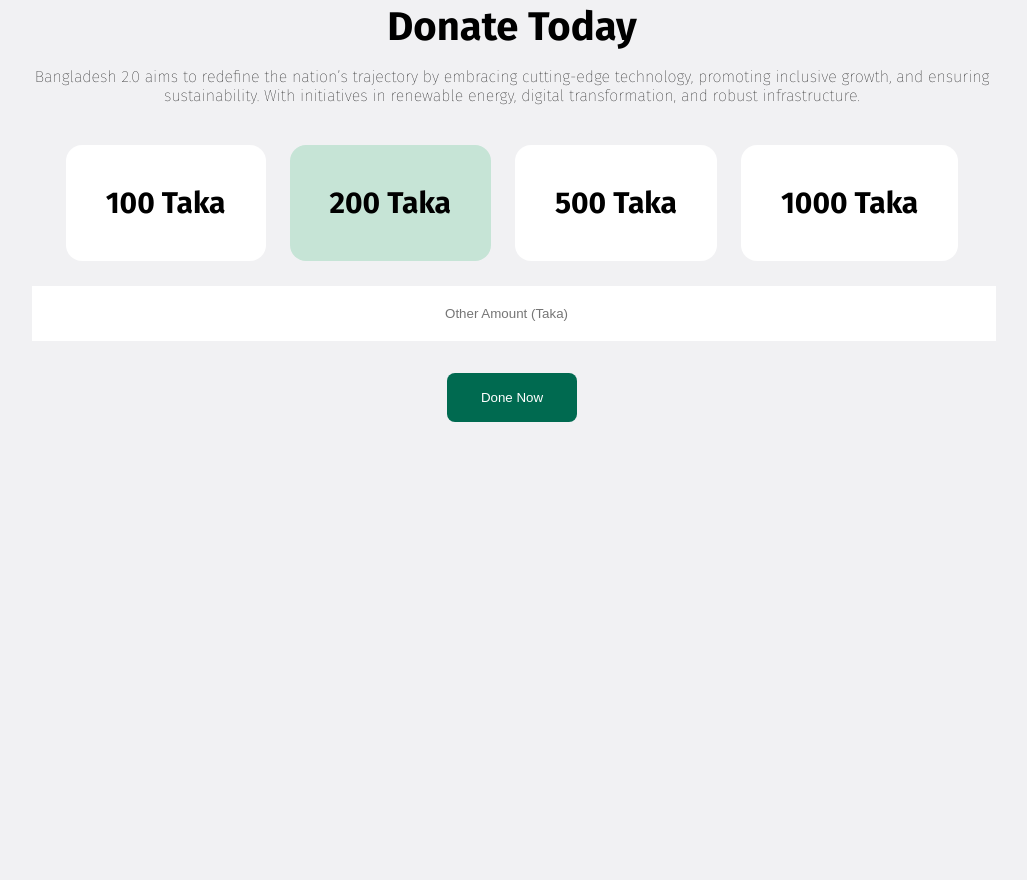
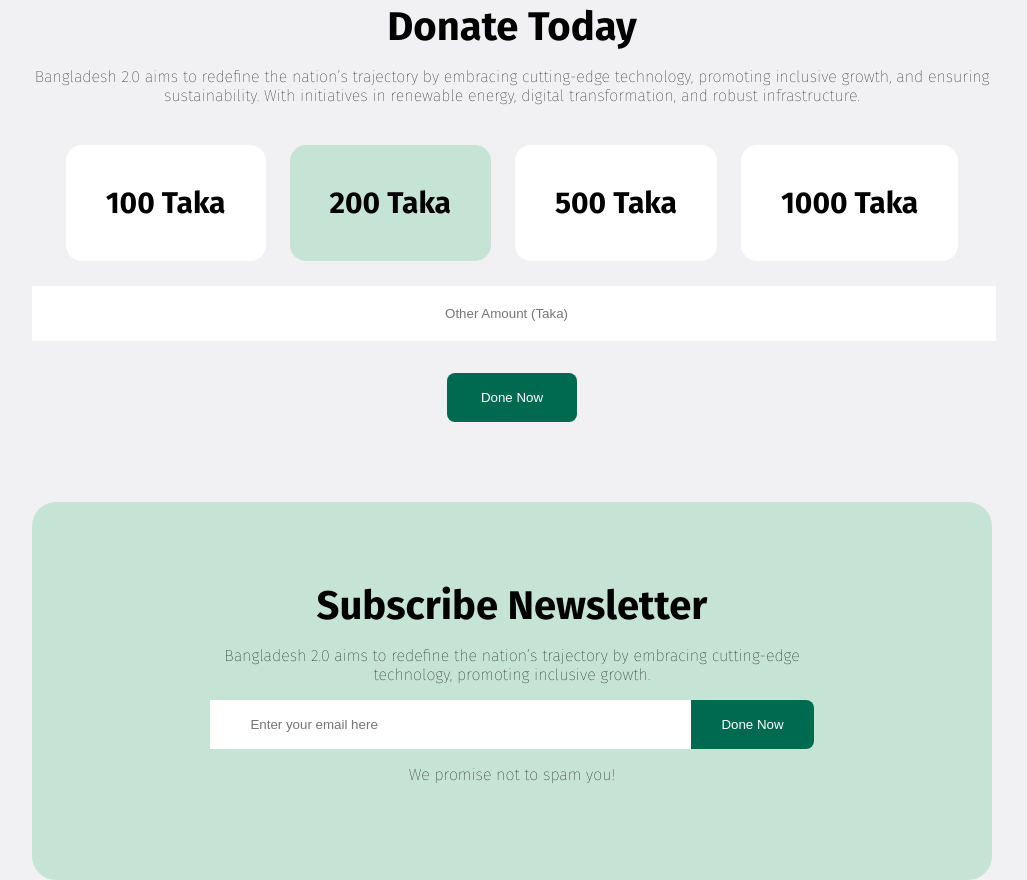
Before and after one commit to achibhossengit/hero-module-7, a plain HTML site: page index.html in a window 1280 px wide. Shown: the part 2912-3792 px from the top of the page, without its empty margins (128-1155 px from the left). Before the commit the page ends 3334 px from the top, so only its background shows below. Drawn offline with Linux system fonts and the light colour scheme.

Commit message:
newslatter successfully added

```diff
--- a/index.html
+++ b/index.html
@@ -118,6 +118,19 @@
                 <input class="common-btn" type="submit" value="Done Now">
             </div>
         </section>
+        <section class="newsletter-container">
+            <div class="newsletter-content">
+                <div class="section-title text-center">Subscribe Newsletter</div>
+                <p class="section-description text-center">Bangladesh 2.0 aims to redefine the nation’s trajectory by embracing cutting-edge technology, promoting inclusive growth.</p>
+                <div>
+                    <div class="subscribe-btn">
+                        <input type="email" name="" id="sub-input-1" placeholder="Enter your email here">
+                        <input type="submit" id="sub-input-2" value="Done Now">
+                    </div>
+                </div>
+                <p class="text-center">We promise not to spam you!</p>
+            </div>
+        </section>
     </main>
     <footer>
 
--- a/style.css
+++ b/style.css
@@ -27,8 +27,10 @@ button:hover,
 .submit-btn>input:hover,
 .amount-container>h2:hover {
     cursor: pointer;
-    background-color: #F7EBCF;
-    color: gray;
+    background-color: rgb(224, 0, 0);
+    color: black;
+    transform: scale(1.1);
+    transition: transform 0.3s;
 }
 
 /* body style */
@@ -169,3 +171,29 @@ header nav {
     display: flex;
     justify-content: center;
 }
+
+/* newsletter styles */
+.newsletter-container{
+    margin-top: 80px;
+    background-color: #C6E4D6;
+    border-radius: 24px;
+}
+.newsletter-content{
+    padding: 80px 165px;
+}
+.subscribe-btn{
+    display: flex;
+    justify-content: center;
+}
+#sub-input-1{
+    padding: 17px 0px 17px 40px;
+    border: none;
+    width: 70%;
+}
+#sub-input-2{
+    border-radius: 0 8px 8px 0;
+    padding: 17px 30px;
+    background-color: #006A50;
+    color: white;
+    border: none;
+}
```
